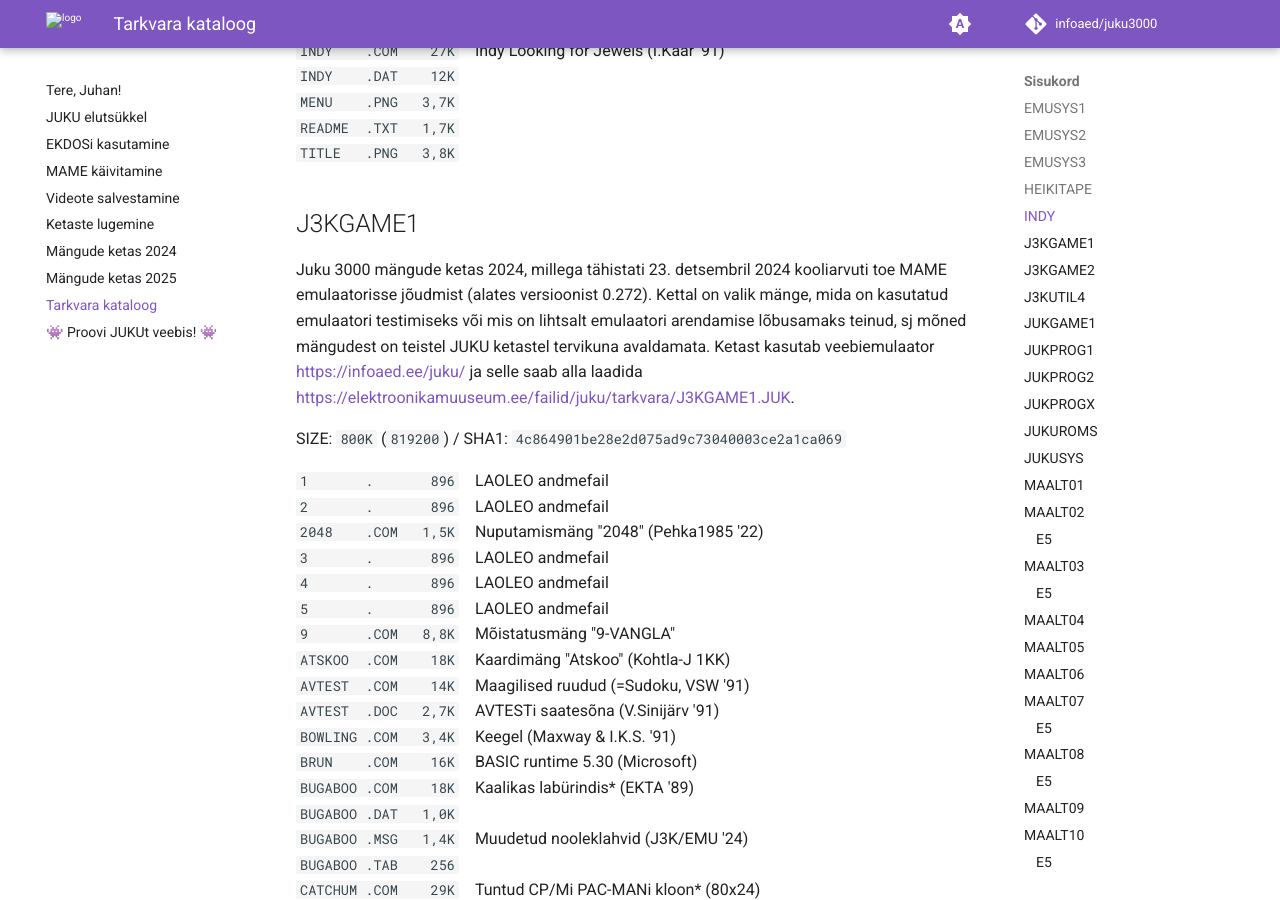
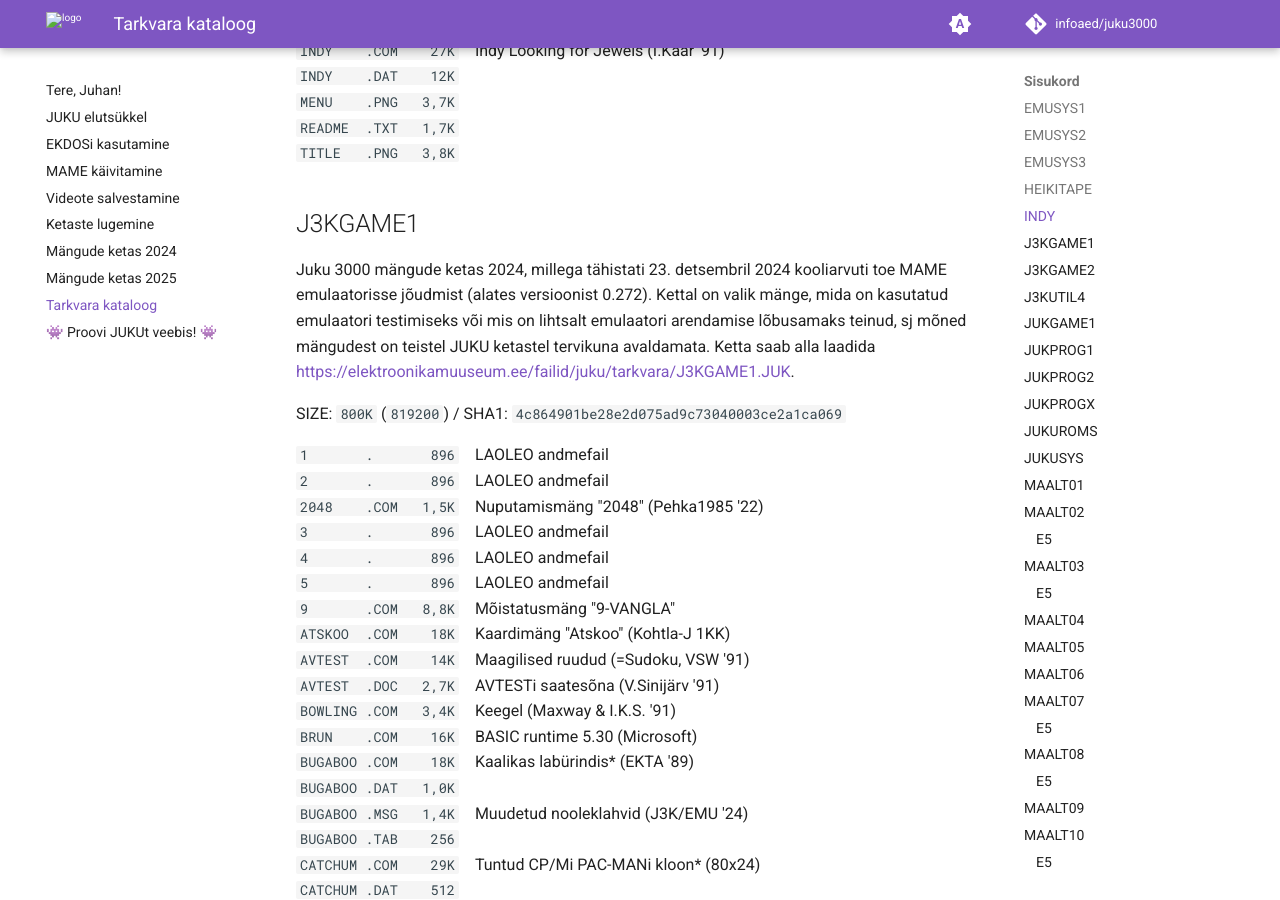
Before and after one commit to infoaed/juku3000, an MkDocs documentation site: the page built from docs/tarkvara-kataloog.md, in a window 1280 px wide and 900 px high, scrolled down 4148 px. Built offline with MkDocs 1.6.1 and Material for MkDocs 9.7.7, drawn with Linux system fonts in a browser that asks for light colours; comment, search, counter and statistics services are not loaded; some of the changed text lies outside the part shown.

Commit message:
Mälutestid ja J3K mängude ketta 2024 kirjeldus

```diff
--- a/docs/tarkvara-kataloog.md
+++ b/docs/tarkvara-kataloog.md
@@ -176,9 +176,8 @@
 kooliarvuti toe MAME emulaatorisse jõudmist (alates versioonist 0.272).
 Kettal on valik mänge, mida on kasutatud emulaatori testimiseks
 või mis on lihtsalt emulaatori arendamise lõbusamaks teinud, sj mõned
-mängudest on teistel JUKU ketastel tervikuna avaldamata. Ketast kasutab
-veebiemulaator https://infoaed.ee/juku/ ja selle saab alla laadida
-https://elektroonikamuuseum.ee/failid/juku/tarkvara/J3KGAME1.JUK.
+mängudest on teistel JUKU ketastel tervikuna avaldamata. Ketta saab alla
+laadida https://elektroonikamuuseum.ee/failid/juku/tarkvara/J3KGAME1.JUK.
 
 SIZE: `800K` (`819200`) / SHA1: `4c864901be28e2d075ad9c73040003ce2a1ca069`
 
```
Also changed, not shown: other parts of docs/tarkvara-kataloog.md (+2 -2 lines), docs/tarkvara-kataloog.txt (+4 -5 lines), 1 other file.
